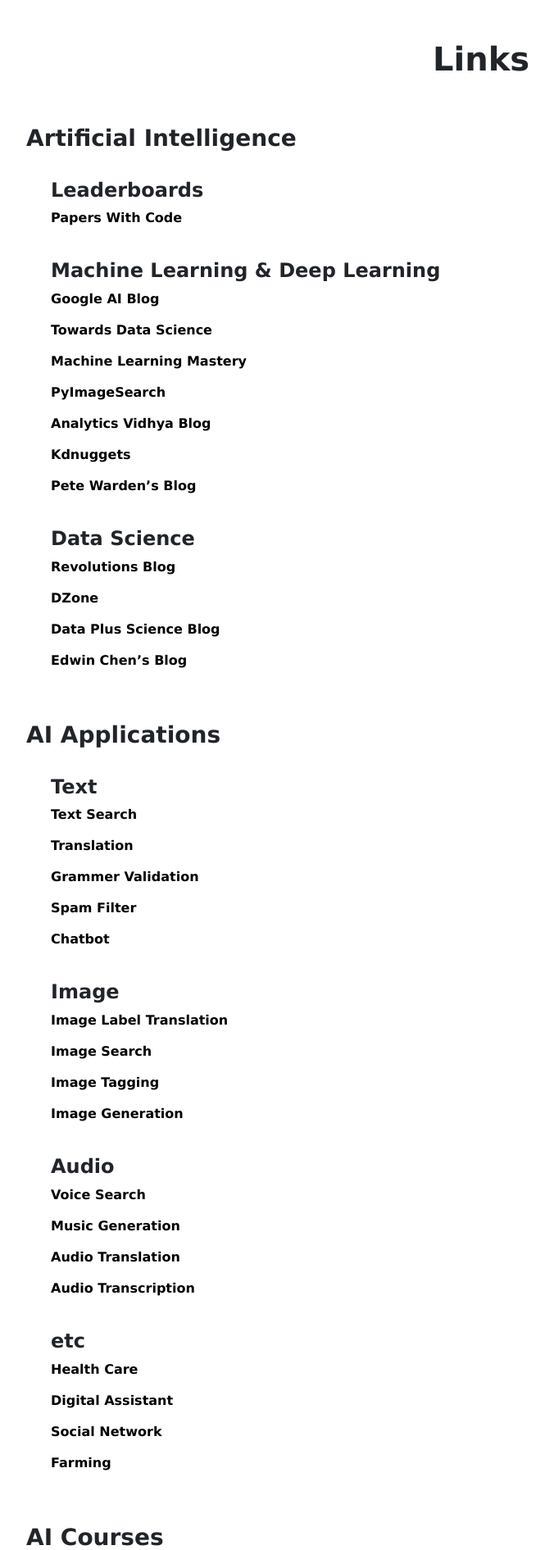
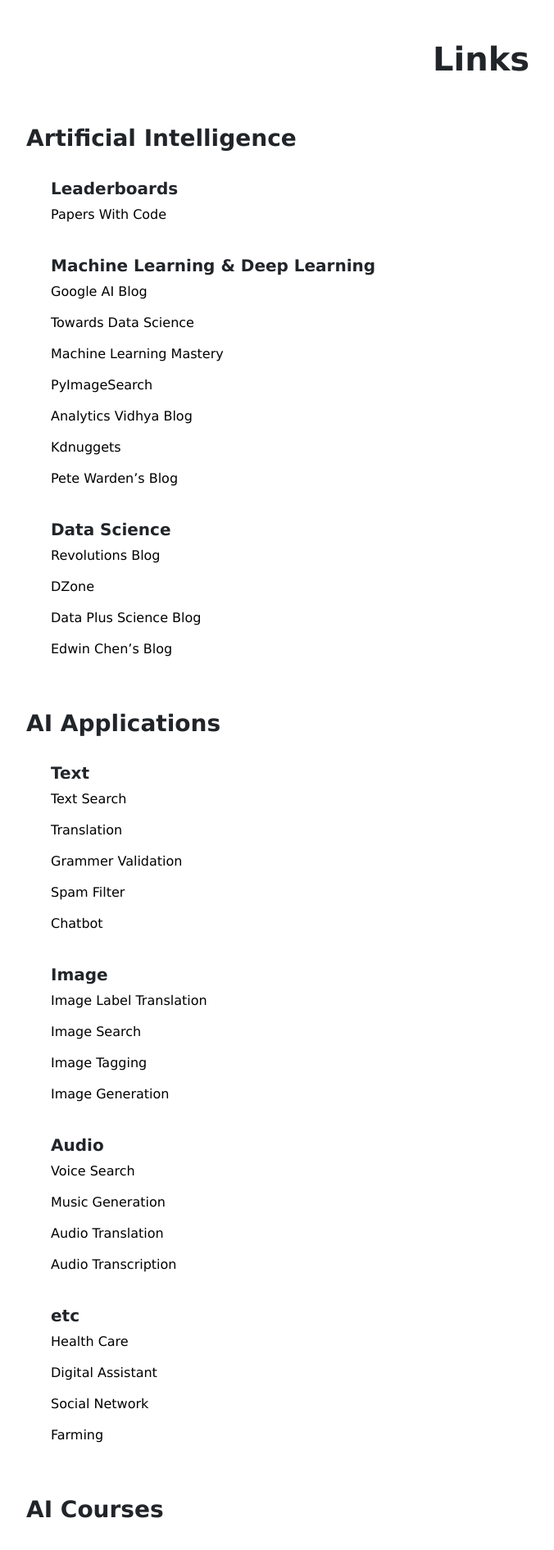
Before and after one commit to kkt94/AI_Web, a Flask app: page /link in a window 1280 px wide. Shown: the part 56-1947 px from the top of the page at 82% size, without its empty margins (53-729 px from the left). Run offline with Flask 2, Linux system fonts and the light colour scheme; some libraries are stand-ins or nearby versions.

Commit message:
modified html

```diff
--- a/web/templates/link.html
+++ b/web/templates/link.html
@@ -12,10 +12,10 @@
       <br>
         <div style="margin-left:30px;">
             {% for category, info in l.links.items() %}
-            <h4><strong>{{ category }}</strong></h4>
+            <h5><strong>{{ category }}</strong></h5>
               {% for i in info %}
               <div style="margin-bottom:-10px">
-                  <a href={{ i.link }} style="color:black"><strong>{{i.title}}</strong></a>
+                  <a href={{ i.link }} style="color:black">{{i.title}}</a>
               </div>
               <br>
               {% endfor %}
```
